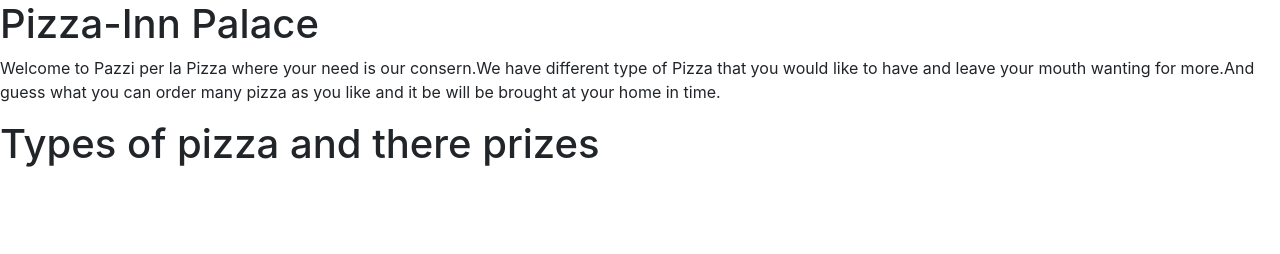
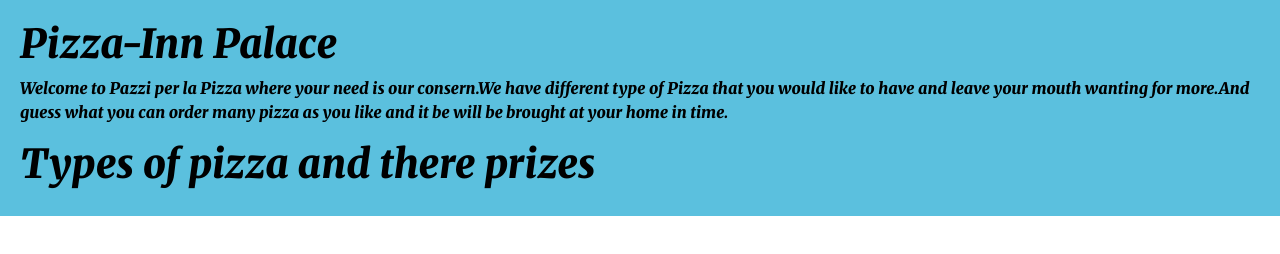
Before and after one commit to Irene-nandy/pizza-palace, a plain HTML site: page index.html in a window 1280 px wide. Drawn offline with nearby package versions, Linux system fonts and the light colour scheme.

Commit message:
style pizza

```diff
--- a/index.html
+++ b/index.html
@@ -11,7 +11,7 @@
     <title>Pizza-Inn Palace</title>
     <link href="https://fonts.googleapis.com/css2?family=Merriweather:ital,wght@1,900&display=swap" rel="stylesheet">
 </head>
-<div class="pazzi">
+<div class="pizza">
     <h1>Pizza-Inn Palace</h1>
 
     <p>Welcome to Pazzi per la Pizza where your need is our consern.We have different type of Pizza that you would
--- a/styles.css
+++ b/styles.css
@@ -0,0 +1,6 @@
+.pizza{
+    background-color:#5bc0de;
+    color: black;
+    font-family: 'Merriweather', serif;
+    padding: 20px;
+}
```
